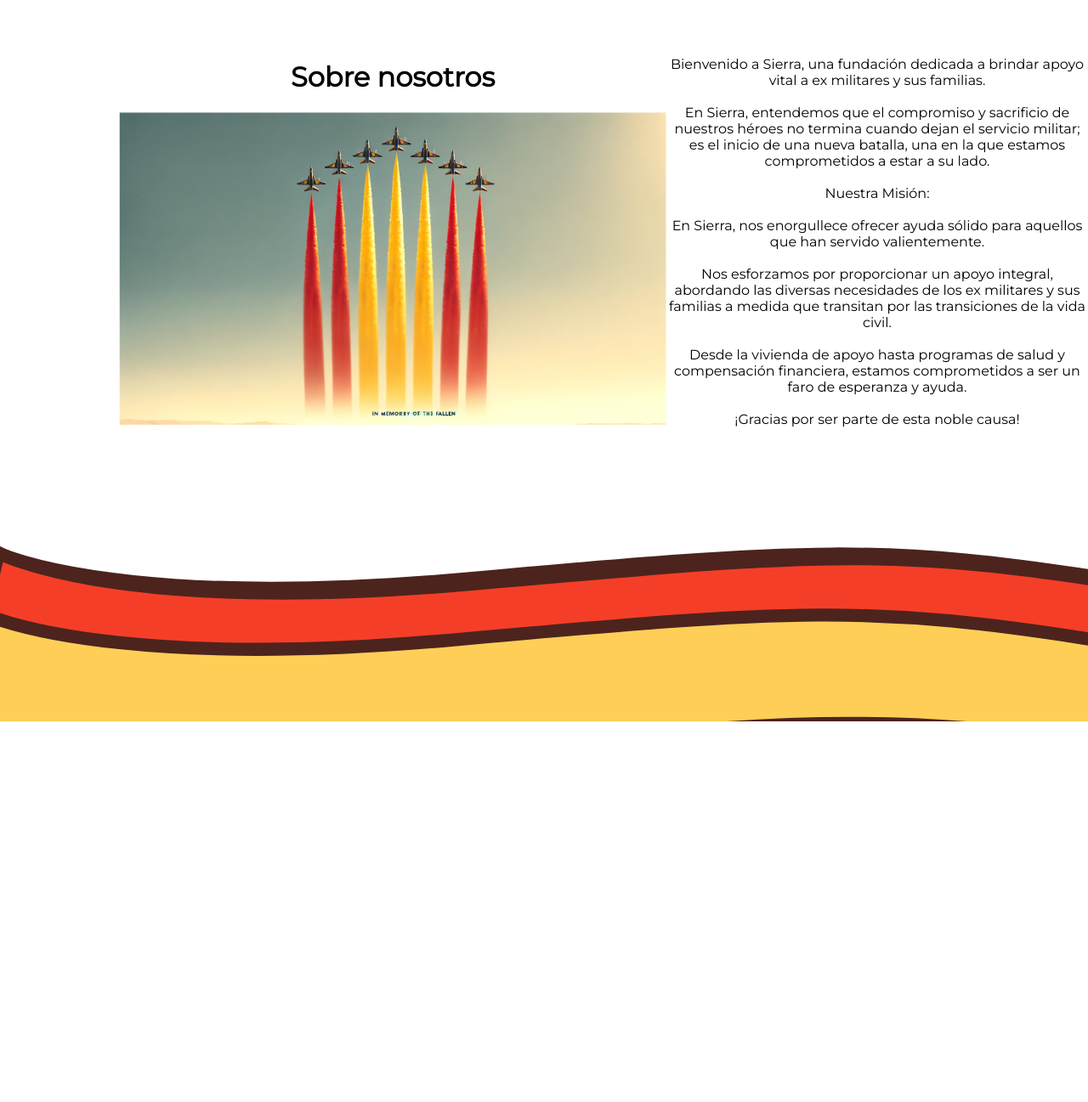
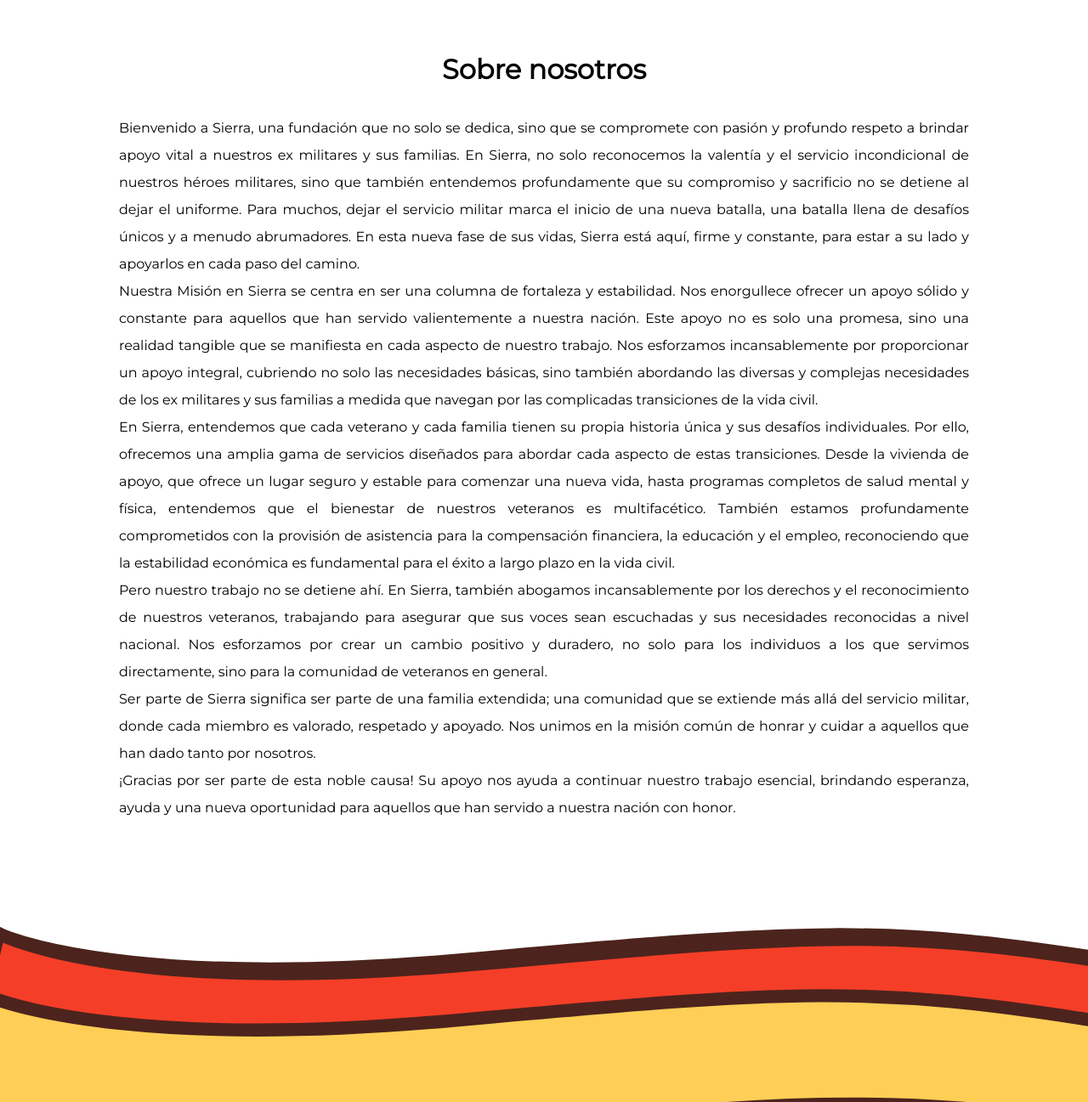
Before and after one commit to Geronimo-Basso/sierra, a PHP site: page /about-us.php in a window 1280 px wide. Shown: the part 75-1372 px from the top of the page at 85% size. Before the commit the page ends 924 px from the top, so only its background shows below. Run offline with PHP 8.4, Linux system fonts and the light colour scheme.

Commit message:
Added about us

```diff
--- a/about-us.php
+++ b/about-us.php
@@ -2,26 +2,24 @@
 <html lang="en">
 <head>
     <?php require 'head.php'?>
+    <title>Hola</title>
 </head>
 <body>
 <?php require 'includes/header.php'; ?>
 <div class="about-us-main-content">
-    <div class="about-us-main-content-home">
-        <h1>Sobre nosotros</h1>
-        <img style ="height: " alt="flying-spanish-cazas" src="assets/images/flying-cazas.png">
-    </div>
-    <aside class="about-us-aside">
-        <p>
-            Bienvenido a Sierra, una fundación dedicada a brindar apoyo vital a ex militares y sus familias.<br><br>
-            En Sierra, entendemos que el compromiso y sacrificio de nuestros héroes no termina cuando dejan el servicio militar; es el inicio de una nueva batalla, una en la que estamos comprometidos a estar a su lado.<br><br>
-            Nuestra Misión:<br><br>
-            En Sierra, nos enorgullece ofrecer ayuda sólido para aquellos que han servido valientemente.<br><br>
-            Nos esforzamos por proporcionar un apoyo integral, abordando las diversas necesidades de los ex militares y sus familias a medida que transitan por las transiciones de la vida civil.<br><br>
-            Desde la vivienda de apoyo hasta programas de salud y compensación financiera, estamos comprometidos a ser un faro de esperanza y ayuda.<br><br>
-            ¡Gracias por ser parte de esta noble causa!
-        </p>
+    <h1>Sobre nosotros</h1>
+    <p class="about-us-main-text">Bienvenido a Sierra, una fundación que no solo se dedica, sino que se compromete con pasión y profundo respeto a brindar apoyo vital a nuestros ex militares y sus familias. En Sierra, no solo reconocemos la valentía y el servicio incondicional de nuestros héroes militares, sino que también entendemos profundamente que su compromiso y sacrificio no se detiene al dejar el uniforme. Para muchos, dejar el servicio militar marca el inicio de una nueva batalla, una batalla llena de desafíos únicos y a menudo abrumadores. En esta nueva fase de sus vidas, Sierra está aquí, firme y constante, para estar a su lado y apoyarlos en cada paso del camino. <br>
 
-    </aside>
+        Nuestra Misión en Sierra se centra en ser una columna de fortaleza y estabilidad. Nos enorgullece ofrecer un apoyo sólido y constante para aquellos que han servido valientemente a nuestra nación. Este apoyo no es solo una promesa, sino una realidad tangible que se manifiesta en cada aspecto de nuestro trabajo. Nos esforzamos incansablemente por proporcionar un apoyo integral, cubriendo no solo las necesidades básicas, sino también abordando las diversas y complejas necesidades de los ex militares y sus familias a medida que navegan por las complicadas transiciones de la vida civil.<br>
+
+        En Sierra, entendemos que cada veterano y cada familia tienen su propia historia única y sus desafíos individuales. Por ello, ofrecemos una amplia gama de servicios diseñados para abordar cada aspecto de estas transiciones. Desde la vivienda de apoyo, que ofrece un lugar seguro y estable para comenzar una nueva vida, hasta programas completos de salud mental y física, entendemos que el bienestar de nuestros veteranos es multifacético. También estamos profundamente comprometidos con la provisión de asistencia para la compensación financiera, la educación y el empleo, reconociendo que la estabilidad económica es fundamental para el éxito a largo plazo en la vida civil.<br>
+
+        Pero nuestro trabajo no se detiene ahí. En Sierra, también abogamos incansablemente por los derechos y el reconocimiento de nuestros veteranos, trabajando para asegurar que sus voces sean escuchadas y sus necesidades reconocidas a nivel nacional. Nos esforzamos por crear un cambio positivo y duradero, no solo para los individuos a los que servimos directamente, sino para la comunidad de veteranos en general.<br>
+
+        Ser parte de Sierra significa ser parte de una familia extendida; una comunidad que se extiende más allá del servicio militar, donde cada miembro es valorado, respetado y apoyado. Nos unimos en la misión común de honrar y cuidar a aquellos que han dado tanto por nosotros.<br>
+
+        ¡Gracias por ser parte de esta noble causa! Su apoyo nos ayuda a continuar nuestro trabajo esencial, brindando esperanza, ayuda y una nueva oportunidad para aquellos que han servido a nuestra nación con honor.
+    </p>
 </div>
 <?php require 'includes/footer.php'; ?>
 </body>
--- a/assets/style/style.css
+++ b/assets/style/style.css
@@ -115,10 +115,16 @@ button {
 
 /* About Us */
 .about-us-main-content {
-    display: flex;
-    margin: 50px 0 50px 140px;
+    margin: 50px 140px 50px 140px;
+    line-height: 2;
     text-align: center;
+
 }
+
+.about-us-main-text {
+    text-align: justify;
+}
+
 
 /* Footer */
 .footerF {
--- a/head.php
+++ b/head.php
@@ -4,10 +4,6 @@
 <meta property="og:title" content="Bienvenido a Sierra - Apoyo a Ex Militares y sus Familias">
 <meta property="og:description" content="Sierra: Fundación dedicada al apoyo de ex militares y sus familias. Ofrecemos ayuda en vivienda, salud y más. Descubre nuestra misión y cómo puedes contribuir.">
 <meta property="og:type" content="website">
-<meta property="og:url" content="[Your Website URL]">
-<meta property="og:image" content="[URL of an image representing the page]">
-<link rel="alternate" hreflang="es" href="[Your Spanish Page URL]">
-<link rel="canonical" href="[The Preferred URL of This Page]">
 <link rel="icon" type="image/x-icon" href="assets/images/logo-header.svg">
 <link rel="stylesheet" href="assets/style/style.css">
 <title>Bienvenido a Sierra - Apoyo a Ex Militares y sus Familias</title>
```
